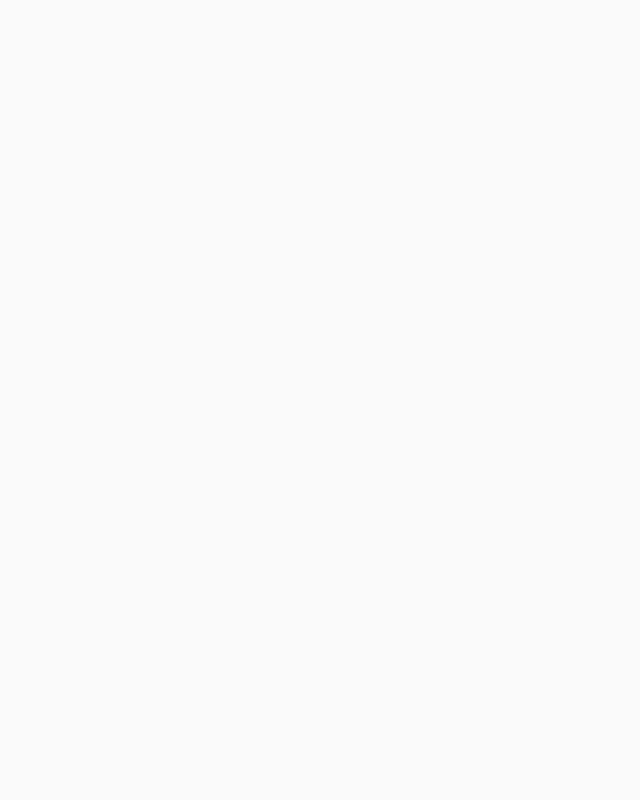
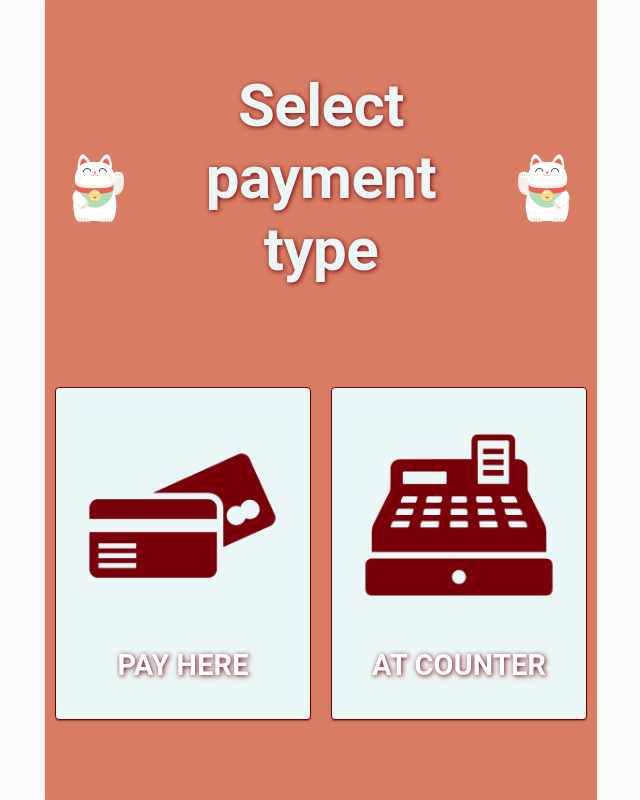
Before and after one commit to jmtblei/irasshaimasekioskfullstack, a React (Create React App) app in the folder frontend/: page /select-payment in a window 1280 px wide. Shown: the whole page, without its empty margins (319-959 px from the left). Built offline with nearby package versions, Linux system fonts and the light colour scheme.

Commit message:
select payment screen

```diff
--- a/frontend/src/App.js
+++ b/frontend/src/App.js
@@ -11,6 +11,7 @@ import HomeScreen from "./screens/HomeScreen";
 import ChooseScreen from "./screens/ChooseScreen";
 import OrderScreen from "./screens/OrderScreen";
 import ReviewScreen from "./screens/ReviewScreen";
+import SelectPaymentScreen from "./screens/SelectPaymentScreen";
 
 const theme = createMuiTheme({
   typography: {
@@ -59,6 +60,7 @@ function App() {
               <Route path="/choose" component={ChooseScreen} exact={true}></Route>
               <Route path="/order" component={OrderScreen} exact={true}></Route>
               <Route path="/review" component={ReviewScreen} exact></Route>
+              <Route path="/select-payment" component={SelectPaymentScreen} exact></Route>
             </Paper>
           </Container>
         </ThemeProvider>
--- a/frontend/src/context/Actions.js
+++ b/frontend/src/context/Actions.js
@@ -9,6 +9,7 @@ import {
     ORDER_ADD_ITEM,
     ORDER_REMOVE_ITEM,
     ORDER_CLEAR,
+    ORDER_SET_PAYMENT_TYPE,
 } from "./Constants";
 import axios from "axios";
 
@@ -37,6 +38,13 @@ export const clearOrder = async (dispatch) => {
   return dispatch({
     type: ORDER_CLEAR,
   });
+};
+
+export const setPaymentType = async (dispatch, paymentType) => {
+    return dispatch({
+      type: ORDER_SET_PAYMENT_TYPE,
+      payload: paymentType,
+    });
 };
 
 export const listCategories = async (dispatch) => {
--- a/frontend/src/context/Constants.js
+++ b/frontend/src/context/Constants.js
@@ -11,3 +11,5 @@ export const PRODUCT_LIST_FAIL = "PRODUCT_LIST_FAIL";
 export const ORDER_ADD_ITEM = 'ORDER_ADD_ITEM';
 export const ORDER_REMOVE_ITEM = 'ORDER_REMOVE_ITEM';
 export const ORDER_CLEAR = 'ORDER_CLEAR';
+
+export const ORDER_SET_PAYMENT_TYPE = 'ORDER_SET_PAYMENT_TYPE';
--- a/frontend/src/context/Store.js
+++ b/frontend/src/context/Store.js
@@ -13,6 +13,7 @@ import {
     ORDER_ADD_ITEM,
     ORDER_REMOVE_ITEM,
     ORDER_CLEAR,
+    ORDER_SET_PAYMENT_TYPE
 } from "./Constants";
 
 export const Store = createContext();
@@ -26,6 +27,7 @@ const initialState = {
     },
     order: {
         orderType: "Eat in",
+        paymentType: "Pay here",
         orderItems: [],
         taxPrice: 0,
         totalPrice: 0,
@@ -130,6 +132,11 @@ function reducer(state, action) {
                 itemsCount: 0,
                 },
             };
+        case ORDER_SET_PAYMENT_TYPE:
+            return {
+                ...state,
+                order: { ...state.order, paymentType: action.payload },
+            };
         default:
         return state;
     }
--- a/frontend/src/screens/ChooseScreen.js
+++ b/frontend/src/screens/ChooseScreen.js
@@ -25,6 +25,12 @@ export default function ChooseScreen(props) {
         <Fade in={true}>
             <Box className={[styles.root, styles.pink]}>
                 <Box className={[styles.main, styles.center]}>
+                    <Box className={styles.centerRow}>
+                        <img
+                            src="/images/neko.png"
+                            alt="Food Order"
+                            className={styles.neko}
+                        ></img>
                         <Typography
                             component="h2"
                             variant="h2"
@@ -33,6 +39,12 @@ export default function ChooseScreen(props) {
                         >
                             Where will you be eating today?
                         </Typography>
+                        <img
+                            src="/images/neko.png"
+                            alt="Food Order"
+                            className={styles.nekoflip}
+                        ></img>
+                    </Box>
                     <Box className={styles.cards}>
                         <Card className={[styles.card, styles.space]}>
                             <CardActionArea onClick={() => chooseHandler("Eat in")}>
--- a/frontend/src/screens/ReviewScreen.js
+++ b/frontend/src/screens/ReviewScreen.js
@@ -5,7 +5,6 @@ import {
     Card,
     CardActionArea,
     CardContent,
-    CardMedia,
     Dialog,
     DialogTitle,
     Grid,
@@ -52,6 +51,10 @@ export default function ReviewScreen(props) {
         removeFromOrder(dispatch, product);
         setIsOpen(false);
     };
+
+    const procedToCheckoutHandler = () => {
+        props.history.push('/select-payment');
+      };
 
     return (
         <Box className={[styles.root, styles.pink]}>
@@ -198,6 +201,8 @@ export default function ReviewScreen(props) {
                         Back
                         </Button>
                         <Button
+                            onClick={procedToCheckoutHandler}
+                            disabled={orderItems.length === 0}
                             variant="contained"
                             className={styles.largeButton}
                         >
--- /dev/null
+++ b/frontend/src/screens/SelectPaymentScreen.js
@@ -0,0 +1,92 @@
+import React, { useContext } from 'react';
+import {
+    Box,
+    Card,
+    CardActionArea,
+    CardContent,
+    CardMedia,
+    Typography,
+} from '@material-ui/core';
+import { useStyles } from '../styles';
+import { setPaymentType } from '../context/Actions';
+import { Store } from '../context/Store';
+
+export default function SelectPaymentScreen(props) {
+    const styles = useStyles();
+    const { dispatch } = useContext(Store);
+
+    const selectHandler = (paymentType) => {
+        setPaymentType(dispatch, paymentType);
+        if (paymentType === 'Pay here') {
+          props.history.push('/payment');
+        } else {
+          props.history.push('/complete');
+        }
+    };
+
+    return (
+        <Box className={[styles.root, styles.pink]}>
+            <Box className={[styles.main, styles.center]}>
+                <Box className={styles.centerRow}>
+                    <img
+                        src="/images/neko.png"
+                        alt="Food Order"
+                        className={styles.neko}
+                    ></img>
+                    <Typography
+                        gutterBottom
+                        variant="h2"
+                        component="h2"
+                    >
+                    Select payment type
+                    </Typography>
+                    <img
+                        src="/images/neko.png"
+                        alt="Food Order"
+                        className={styles.nekoflip}
+                    ></img>
+                </Box>
+                <Box className={styles.cards}>
+                <Card className={[styles.card, styles.space]}>
+                    <CardActionArea onClick={() => selectHandler('Pay here')}>
+                    <CardMedia
+                        component="img"
+                        alt="Pay here"
+                        image="/images/payhere.png"
+                    />
+                    <CardContent>
+                        <Typography
+                            gutterBottom
+                            variant="h4"
+                            color="primary"
+                            component="h4"
+                        >
+                        PAY HERE
+                        </Typography>
+                    </CardContent>
+                    </CardActionArea>
+                </Card>
+                <Card className={[styles.card, styles.space]}>
+                    <CardActionArea onClick={() => selectHandler('At counter')}>
+                    <CardMedia
+                        component="img"
+                        alt="At counter"
+                        image="/images/cashier.png"
+                    />
+                    <CardContent>
+                        <Typography
+                            gutterBottom
+                            variant="h4"
+                            color="primary"
+                            component="p"
+                        >
+                        AT COUNTER
+                        </Typography>
+                    </CardContent>
+                    </CardActionArea>
+                </Card>
+                </Box>
+            </Box>
+        </Box>
+    )
+}
--- a/frontend/src/styles.js
+++ b/frontend/src/styles.js
@@ -38,6 +38,10 @@ export const useStyles = makeStyles((theme) => ({
         justifyContent: "space-evenly",
         alignItems: "center",
         textAlign: "center",
+    },
+    centerRow: {
+        display: "flex",
+        alignItems: "center",
     },
     //Logo
     neko: {
@@ -128,9 +132,6 @@ export const useStyles = makeStyles((theme) => ({
     reviewSpace: {
         marginTop: 10,
     },
-    media: {
-        width: 100,
-    },
     editButton: {
         height: 50,
         color: "#EBF6F7",
```
Lines whose indentation alone changed are shown as unchanged.
